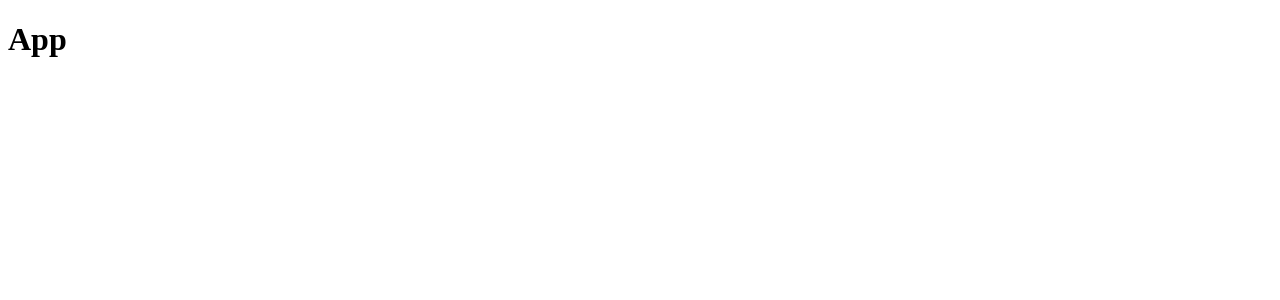
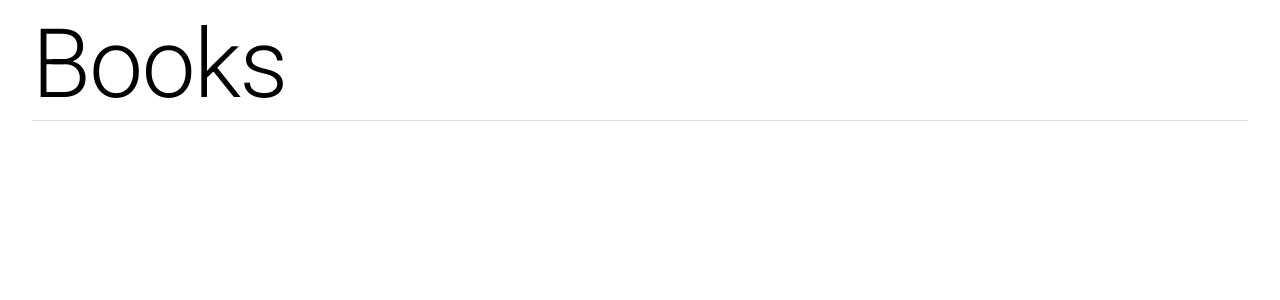
Before and after one commit to WesselKonstantinov/flask-react-crud, a React (Create React App) app: page / in a window 1280 px wide. Shown: the top 300 px of the page. Built offline with nearby package versions, Linux system fonts and the light colour scheme.

Commit message:
Create and include header component

```diff
--- a/src/App.js
+++ b/src/App.js
@@ -1,9 +1,20 @@
+import { createTheme, responsiveFontSizes, ThemeProvider } from '@material-ui/core/styles';
+import Container from '@material-ui/core/Container';
+import Divider from '@material-ui/core/Divider';
+import Header from './components/Header';
+
+let theme = createTheme();
+theme = responsiveFontSizes(theme);
+
 function App() {
   return (
     <div className="App">
-      <header className="App-header">
-        <h1>App</h1>
-      </header>
+      <ThemeProvider theme={theme}>
+        <Container>
+          <Header />
+          <Divider />
+        </Container>
+      </ThemeProvider>
     </div>
   );
 }
--- /dev/null
+++ b/src/components/Header.js
@@ -0,0 +1,11 @@
+import Typography from "@material-ui/core/Typography";
+
+function Header() {
+    return (
+        <header>
+            <Typography variant="h1">Books</Typography>
+        </header>
+    );
+}
+
+export default Header;
```
